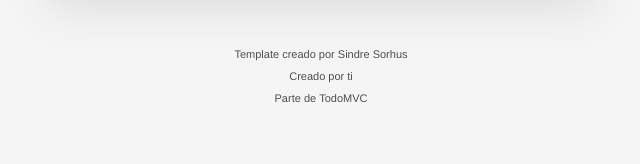
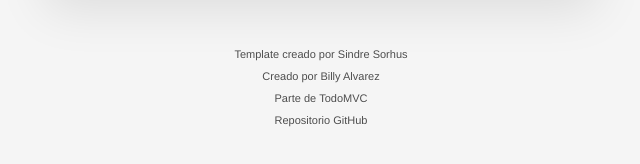
Before and after one commit to BillyAlvarez/TODO-app-Vite, a website built with Vite: page index.html in a window 1280 px wide. Shown: the part 254-418 px from the top of the page, without its empty margins (319-959 px from the left). Built offline with nearby package versions, Linux system fonts and the light colour scheme.

Commit message:
Se agrega README.md

```diff
--- a/src/todos/app.html
+++ b/src/todos/app.html
@@ -55,6 +55,7 @@
 <footer class="info">
     <p>Template creado por <a href="http://sindresorhus.com">Sindre Sorhus</a></p>
     <!-- Change this out with your name and url ↓ -->
-    <p>Creado por <a href="http://todomvc.com">ti</a></p>
+    <p>Creado por <a href="http://todomvc.com">Billy Alvarez</a></p>
     <p>Parte de <a href="http://todomvc.com">TodoMVC</a></p>
+    <p>Repositorio <a href="https://github.com/BillyAlvarez/TODO-app-Vite.git">GitHub</a></p>
 </footer>
```
Also changed, not shown: README.md (added).
